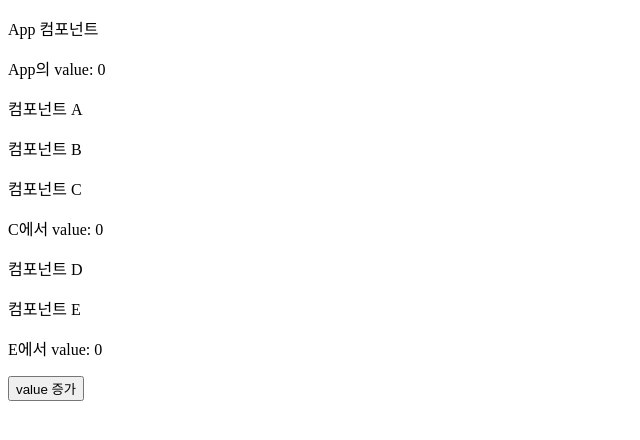
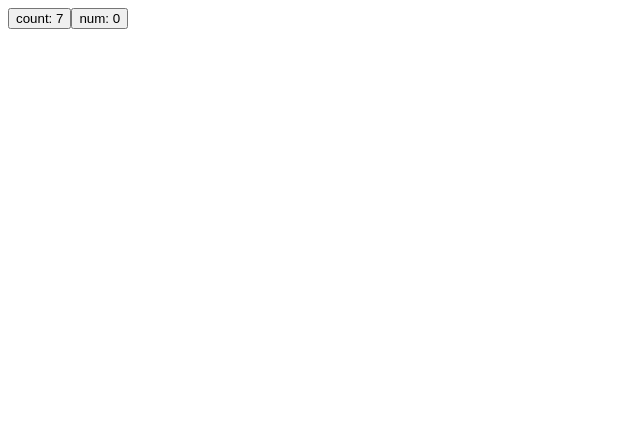
Before and after one commit to BZzzzi/react-study, a React (Vite) app: page / in a window 1280 px wide. Shown: the top 440 px of the page, without its empty margins (0-640 px from the left). Built offline with nearby package versions, Linux system fonts and the light colour scheme.

Commit message:
[React useCallback] 활용 예시1

```diff
--- a/src/App.jsx
+++ b/src/App.jsx
@@ -1,67 +1,32 @@
-import { useContext, useState } from "react";
-import MyContext from "./MyContext";
+import { useCallback, useEffect, useState } from "react";
 
-function E() {
-  const value = useContext(MyContext);
+function App() {
+  const [count, setCount] = useState(0);
+  const [num, setNum] = useState(0);
+
+  const addCount = useCallback(() => {
+    setCount((c) => c + 1);
+    console.log(`num: ${num}`);
+  }, [num]);
+
+  const addNum = () => setNum((n) => n + 1);
+
+  useEffect(() => {
+    console.log("timer start");
+    const timerId = setInterval(() => {
+      addCount();
+    }, 1000);
+
+    return () => {
+      clearInterval(timerId);
+      console.log("timer end");
+    };
+  }, [addCount]);
 
   return (
     <div>
-      <p>컴포넌트 E</p>
-      <p>E에서 value: {value}</p>
-    </div>
-  );
-}
-
-function D() {
-  return (
-    <div>
-      <p>컴포넌트 D</p>
-      <E />
-    </div>
-  );
-}
-
-function C() {
-  const value = useContext(MyContext);
-
-  return (
-    <div>
-      <p>컴포넌트 C</p>
-      <p>C에서 value: {value}</p>
-      <D />
-    </div>
-  );
-}
-
-function B() {
-  return (
-    <div>
-      <p>컴포넌트 B</p>
-      <C />
-    </div>
-  );
-}
-
-function A() {
-  return (
-    <div>
-      <p>컴포넌트 A</p>
-      <B />
-    </div>
-  );
-}
-
-function App() {
-  const [value, setValue] = useState(0);
-
-  return (
-    <div>
-      <MyContext.Provider value={value}>
-        <p>App 컴포넌트</p>
-        <p>App의 value: {value}</p>
-        <A />
-        <button onClick={() => setValue(value + 1)}>value 증가</button>
-      </MyContext.Provider>
+      <button onClick={addCount}>count: {count}</button>
+      <button onClick={addNum}>num: {num}</button>
     </div>
   );
 }
```
